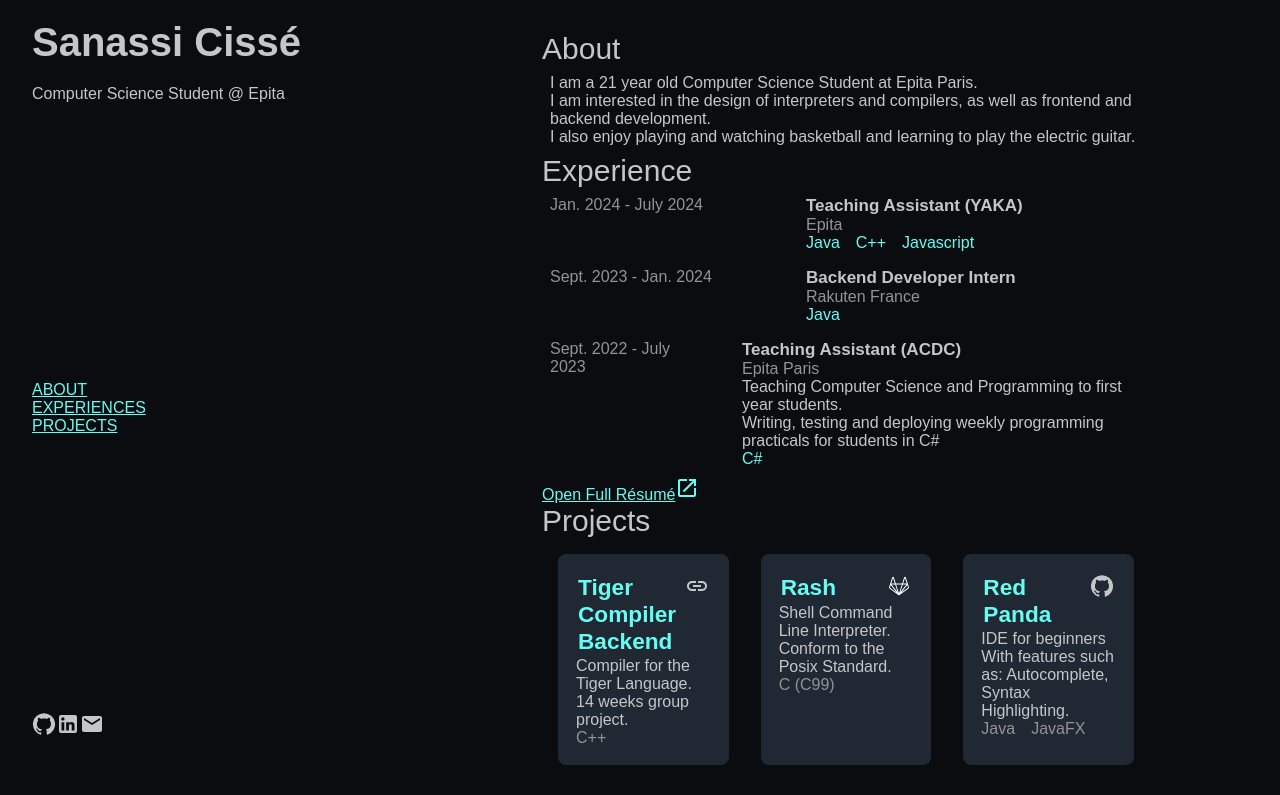
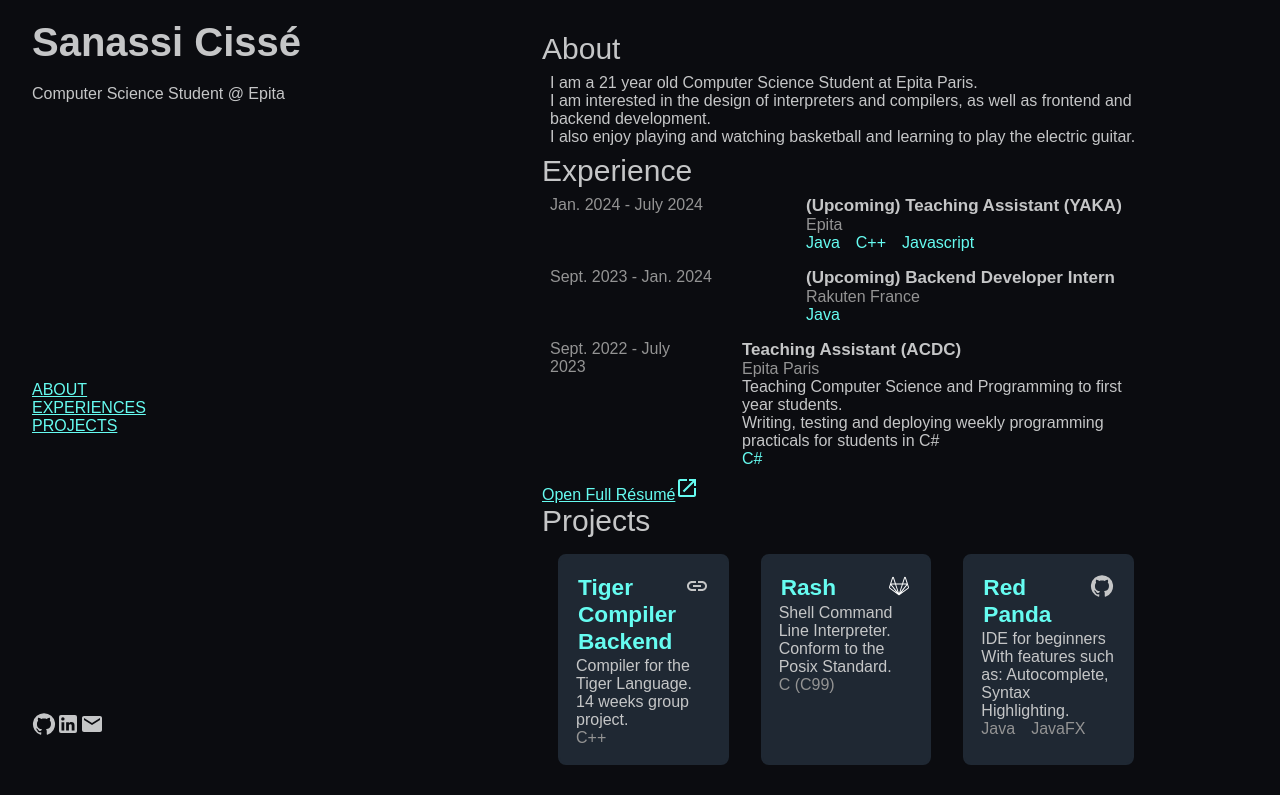
Before and after one commit to sanassi/random-stuff, a React (Create React App) app: page / in a window 1280 px wide. Shown: the top 795 px of the page. Built offline with nearby package versions, Linux system fonts and the light colour scheme.

Commit message:
refactor: added upcoming in future experiences
Signed-off-by: Sanassi Cissé <sanassi-mory.cisse@epita.fr>

```diff
--- a/src/Experiences.js
+++ b/src/Experiences.js
@@ -10,12 +10,12 @@
       <label className='experience-label'>Experience</label>
       <div className="experiences">
         <Experience duration={{'start' : 'Jan. 2024', 'end' : 'July 2024'}}
-                    title='Teaching Assistant (YAKA)'
+                    title=' (Upcoming) Teaching Assistant (YAKA)'
                     description={['']}
                     company='Epita'
                     techs={['Java', 'C++', 'Javascript']}/>
         <Experience duration={{'start' : 'Sept. 2023', 'end' : 'Jan. 2024'}}
-                    title='Backend Developer Intern'
+                    title='(Upcoming) Backend Developer Intern'
                     description={['']}
                     company='Rakuten France'
                     techs={['Java']}/>
```
